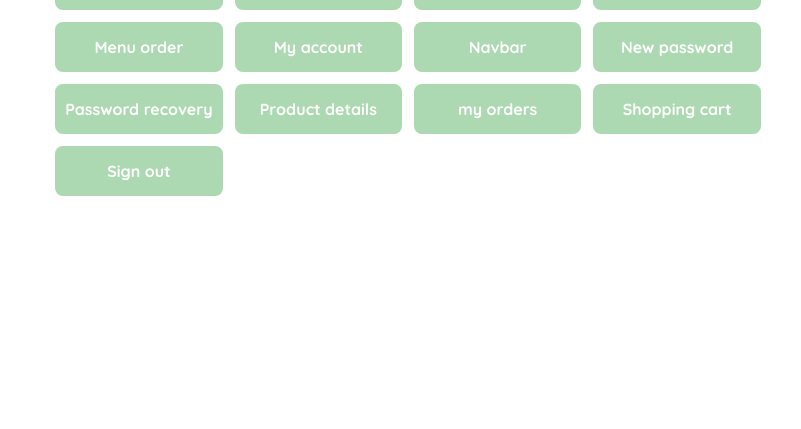
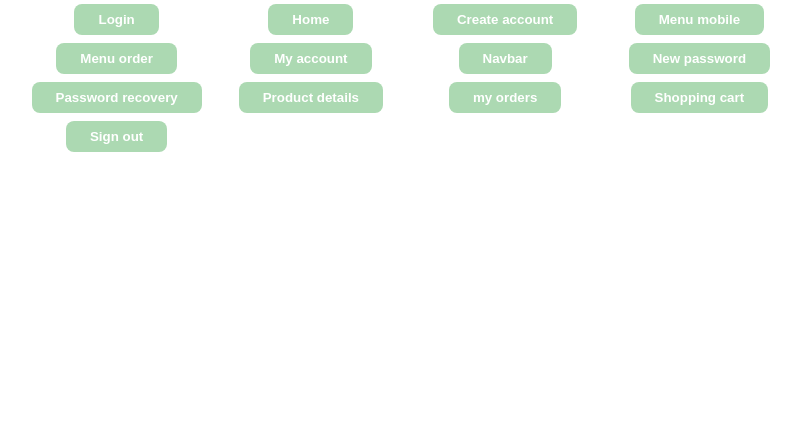
Before and after one commit to Lanzarot98/frontendProject1, a plain HTML site: page index.html in a window 1280 px wide. Shown: the part 387-816 px from the top of the page, without its empty margins (232-1033 px from the left). Drawn offline with Linux system fonts and the light colour scheme.

Commit message:
I fixed links

```diff
--- a/index.html
+++ b/index.html
@@ -41,9 +41,15 @@
             grid-template-columns: 1fr 1fr 1fr 1fr;
             gap: 12px;
         }
+        .class-list a{
+            text-decoration: none;
+            padding: 8px 24px;
+        }
         .class-list button{
             text-decoration: none;
-            padding: 8px 10px;
+            border: none;
+            background: none;
+            margin: 5px 0px 5px 0px;
         }
         .primary-button {
             background-color: var(--hospital-green);
@@ -66,19 +72,19 @@
             <h1 class="title">Project page links</h1>
         </div>
         <div class="class-list">
-            <button class="primary-button" href="login.html">Login</button>
-            <button class="primary-button" href="home1.html">Home</button>
-            <button class="primary-button" href="create_account.html">Create account</button>
-            <button class="primary-button" href="menu2Mobile.html">Menu mobile</button>
-            <button class="primary-button" href="menuOrder.html">Menu order</button>
-            <button class="primary-button" href="my_account.html">My account</button>
-            <button class="primary-button" href="navbar.html">Navbar</button>
-            <button class="primary-button" href="newPassword.html">New password</button>
-            <button class="primary-button" href="password_recovery2.html">Password recovery</button>
-            <button class="primary-button" href="product_details.html">Product details</button>
-            <button class="primary-button" href="shopping_cart1.html">my orders</button>
-            <button class="primary-button" href="shopping_cart2.html">Shopping cart</button>
-            <button class="primary-button" href="sing_outDeskstop.html">Sign out</button>
+            <button><a class="primary-button" href="/login.html">Login</a></button>
+            <button><a class="primary-button" href="/home1.html">Home</a></button>
+            <button><a class="primary-button" href="/create_account.html">Create account</a></button>
+            <button><a class="primary-button" href="/menu2Mobile.html">Menu mobile</a></button>
+            <button><a class="primary-button" href="/menuOrder.html">Menu order</a></button>
+            <button><a class="primary-button" href="/my_account.html">My account</a></button>
+            <button><a class="primary-button" href="/navbar.html">Navbar</a></button>
+            <button><a class="primary-button" href="/newPassword.html">New password</a></button>
+            <button><a class="primary-button" href="/password_recovery2.html">Password recovery</a></button>
+            <button><a class="primary-button" href="/product_details.html">Product details</a></button>
+            <button><a class="primary-button" href="/shopping_cart1.html">my orders</a></button>
+            <button><a class="primary-button" href="/shopping_cart2.html">Shopping cart</a></button>
+            <button><a class="primary-button" href="/sing_outDeskstop.html">Sign out</a></button>
         </div>
 
     </div>
```
